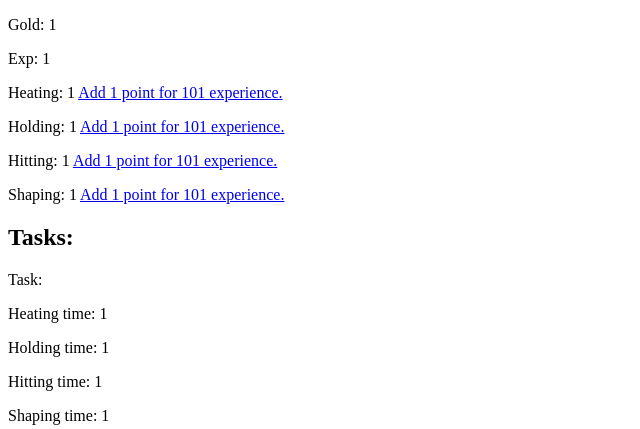
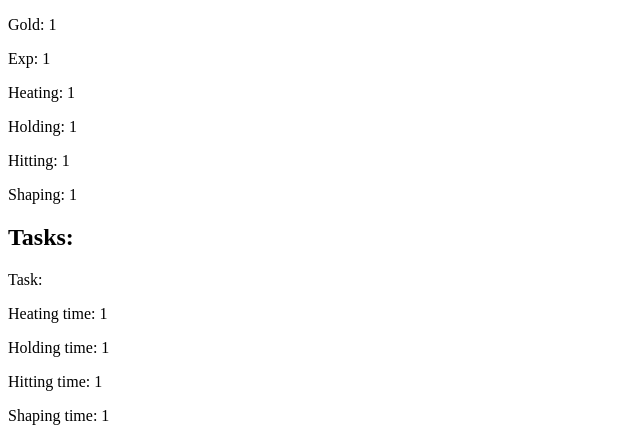
Before and after one commit to esentino/blacksmith, a Django app: page /accounts/profile/ in a window 1280 px wide. Shown: the top 429 px of the page, without its empty margins (0-640 px from the left). Run offline with Django 3.2, Linux system fonts and the light colour scheme; a user stored in the database is signed in; tables that the repository leaves empty hold one stand-in row (values such as "Sample post").

Commit message:
fix condition for display add button attribute

```diff
--- a/hammer/templates/hammer/profile.html
+++ b/hammer/templates/hammer/profile.html
@@ -9,22 +9,22 @@
 <p>Gold: {{ blacksmith.gold }}</p>
 <p>Exp: {{ blacksmith.experience }}</p>
 <p>Heating: {{ blacksmith.heating_attribute }}
-    {% if blacksmith.heating_experience_price >= blacksmith.experience %}
+    {% if blacksmith.heating_experience_price <= blacksmith.experience %}
     <a href="{% url 'add-heating' %}">Add 1 point for {{ blacksmith.heating_experience_price }} experience.</a>
     {% endif %}
 </p>
 <p>Holding: {{ blacksmith.holding_attribute }}
-    {% if blacksmith.holding_experience_price >= blacksmith.experience %}
+    {% if blacksmith.holding_experience_price <= blacksmith.experience %}
     <a href="{% url 'add-holding' %}">Add 1 point for {{ blacksmith.holding_experience_price }} experience.</a>
     {% endif %}
 </p>
 <p>Hitting: {{ blacksmith.hitting_attribute }}
-    {% if blacksmith.holding_experience_price >= blacksmith.experience %}
+    {% if blacksmith.hitting_experience_price <= blacksmith.experience %}
     <a href="{% url 'add-hitting' %}">Add 1 point for {{ blacksmith.hitting_experience_price }} experience.</a>
     {% endif %}
 </p>
 <p>Shaping: {{ blacksmith.shaping_attribute }}
-    {% if blacksmith.shaping_experience_price >= blacksmith.experience %}
+    {% if blacksmith.shaping_experience_price <= blacksmith.experience %}
     <a href="{% url 'add-shaping' %}">Add 1 point for {{ blacksmith.shaping_experience_price }} experience.</a>
     {% endif %}
 </p>
@@ -40,7 +40,8 @@
 <p>Status: {{ task.get_status_display }}</p>
 {% if task.can_start %}
 <a href="{% url 'start-task' task.pk %}">Start task</a>
-{% else %}
+{% endif %}
+{% if task.in_progress %}
 <p>Time left: {{ task.time_left }}</p>
 {% endif %}
 <br>
```
